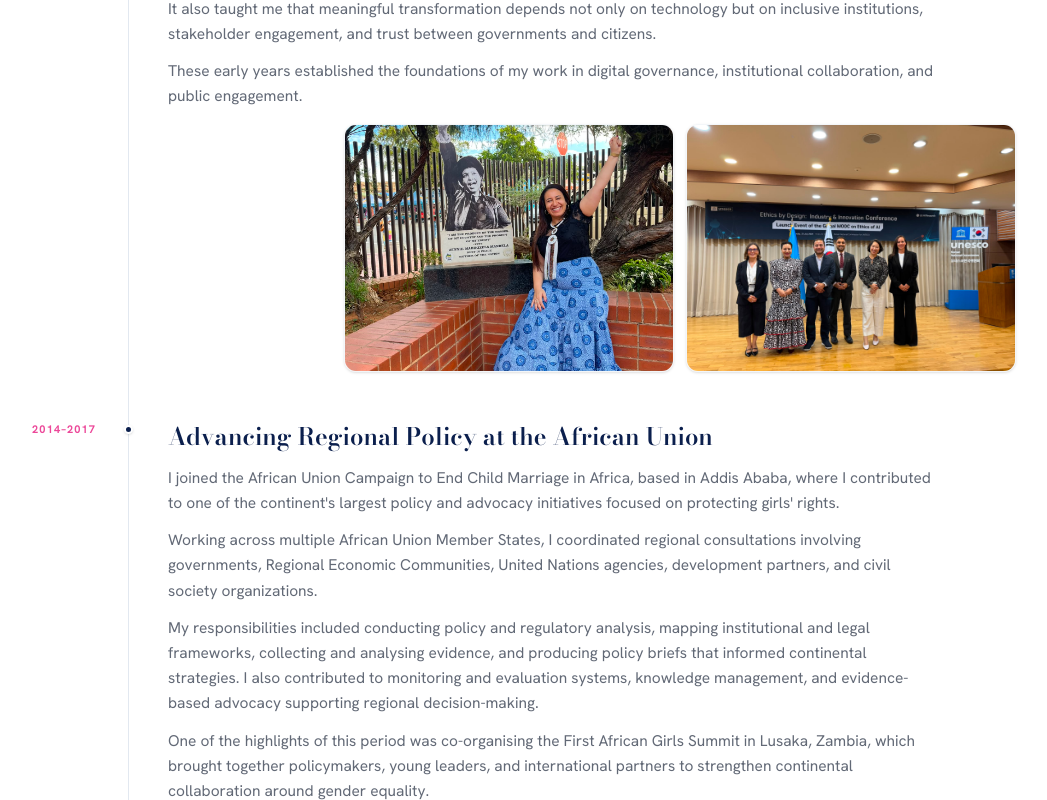
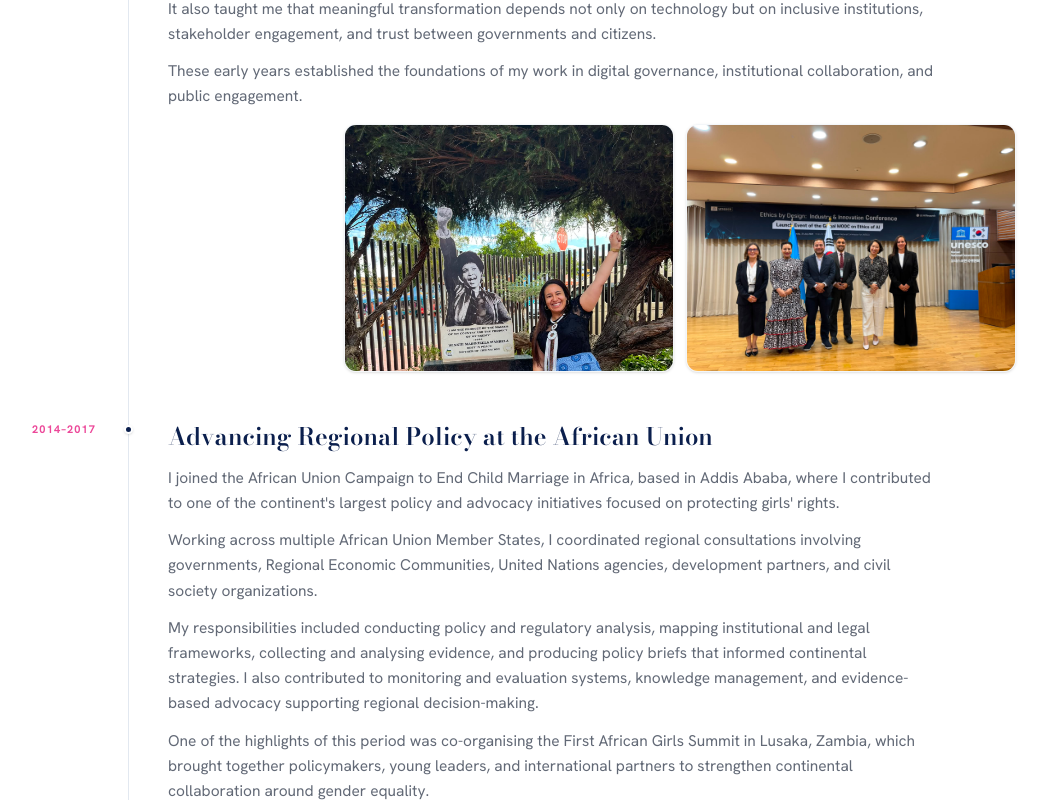
Before and after one commit to victorfaruna/maha-portfolio-site, a Next.js app: page /about in a window 1280 px wide. Shown: the part 3860-4660 px from the top of the page, without its empty margins (40-1087 px from the left). Built offline with nearby package versions, Linux system fonts and the light colour scheme.

Commit message:
Fix image cropping on timeline to show heads

```diff
--- a/src/app/about/page.tsx
+++ b/src/app/about/page.tsx
@@ -293,7 +293,7 @@
                           <img
                             src={src}
                             alt={`${item.title} – photo ${i + 1}`}
-                            className="w-full h-full object-cover hover:scale-105 transition-transform duration-500"
+                            className="w-full h-full object-cover object-top hover:scale-105 transition-transform duration-500"
                           />
                         </div>
                       ))}
@@ -459,7 +459,7 @@
                           <img
                             src={src}
                             alt={`${item.title} – photo ${i + 1}`}
-                            className="w-full h-full object-cover hover:scale-105 transition-transform duration-500"
+                            className="w-full h-full object-cover object-top hover:scale-105 transition-transform duration-500"
                           />
                         </div>
                       ))}
```
